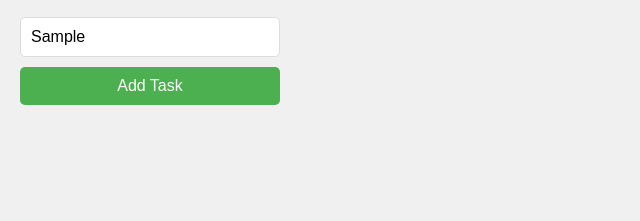
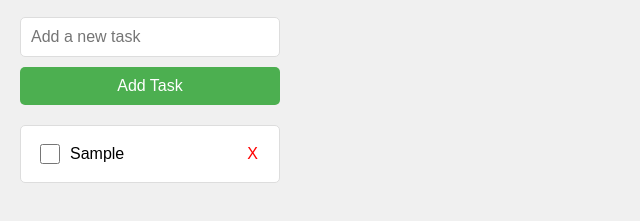
Before and after one commit to Bahaare20/Daily-Planner-Chrome-Extension, a browser extension: page index.html in a window 1280 px wide. Both pictures are taken after typing "Sample" into the empty fields and a click on the button "Add Task". Shown: the part 81-302 px from the top of the page, without its empty margins (0-640 px from the left). Drawn offline with Linux system fonts and the light colour scheme.

Commit message:
Rendered tasks when the page loads

```diff
--- a/index.html
+++ b/index.html
@@ -3,7 +3,7 @@
   <head>
     <title>Daily Planner</title>
     <link rel="stylesheet" type="text/css" href="style.css" />
-    <link rel="manifest" href="manifest.json">
+    <link rel="manifest" href="manifest.json" />
     <script src="script.js" defer></script>
   </head>
   <body>
@@ -12,10 +12,6 @@
 
     <button id="addTaskButton">Add Task</button>
 
-
-    <ul id="taskList">
-      <li id="taskItem"></li>
-    </ul>
-
+    <ul id="taskList"></ul>
   </body>
 </html>
--- a/script.js
+++ b/script.js
@@ -1,9 +1,11 @@
 
     const taskInput= document.getElementById('taskInput');
     const addTaskButton= document.getElementById('addTaskButton');
-    let tasklist =document.getElementById('taskList');
+    let taskList =document.getElementById('taskList');
 
-
+  function createTask (taskText) {
+  return {text :taskText, completed:false}
+  }
 
 
     let taskArray = getTasksFromLocalStorage();
@@ -18,6 +20,7 @@
     function deleteTask(index) {
         taskArray.splice(index, 1);
         updateTasksInLocalStorage();
+        renderTasks();
     }
 
     function createTaskElement(taskObj) {
@@ -55,10 +58,21 @@
       }
 
       function renderTasks(){
-        taskItem.innerHTML = "";
+        taskList.innerHTML = "";
         for (let i=0; i<taskArray.length; i++){
           const taskTextElement= createTaskElement(taskArray[i]);
-          taskItem.appendChild(taskTextElement);
+          taskList.appendChild(taskTextElement);
         }
+      }
+        addTaskButton.addEventListener("click", function(){
+          const taskText = taskInput.value;
+          if (taskText === ""){ return}
+          const newTask = createTask(taskText);
+          taskArray.push(newTask);
+          updateTasksInLocalStorage();
+          taskInput.value="";
 
-      }
+          renderTasks();
+
+        });
+      renderTasks();
```
